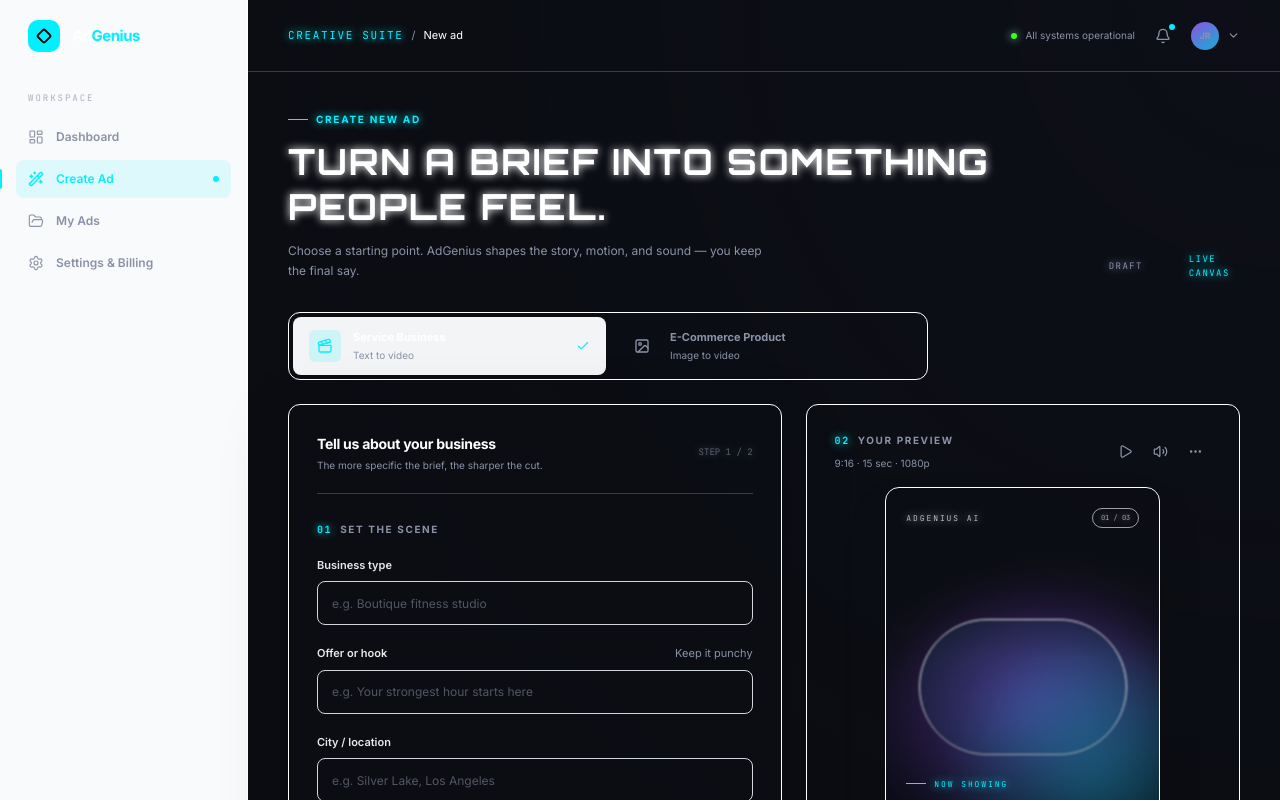
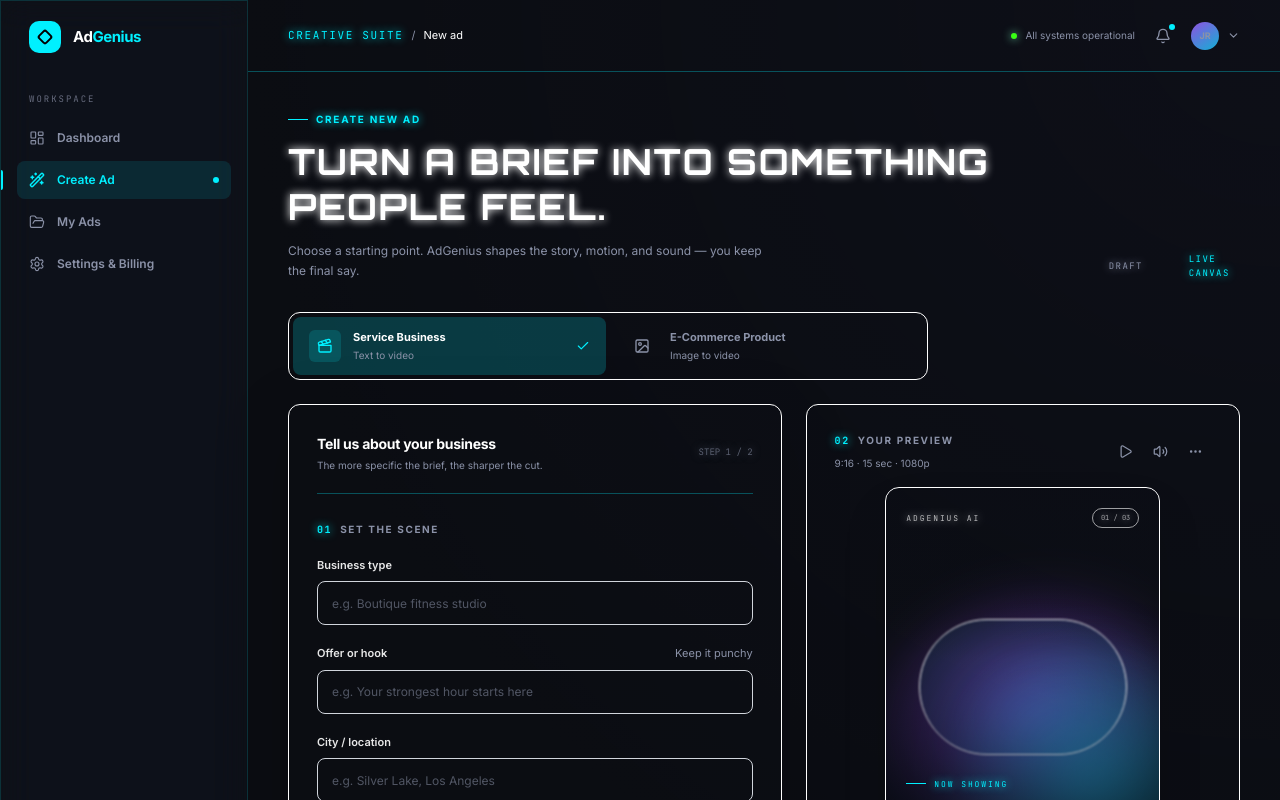
Before and after one commit to sbmp69/ads, a Next.js app: page / in a window 1280 px wide. Shown: the top 800 px of the page. Built offline with nearby package versions, Linux system fonts and the light colour scheme.

Commit message:
fix: remove residual light mode bg-gray-50 from sidebar

```diff
--- a/src/app/layout.tsx
+++ b/src/app/layout.tsx
@@ -21,7 +21,7 @@
       >
         <>
           <div className="noise-overlay min-h-[100dvh] bg-cyber-surface/50">
-            <header className="flex h-16 items-center justify-between border-b border-cyber-cyan/20/70 bg-gray-50 px-4 md:hidden">
+            <header className="flex h-16 items-center justify-between border-b border-cyber-cyan/20/70 bg-cyber-surface/50 glass-panel px-4 md:hidden">
               <button
                 type="button"
                 className="rounded-md p-2 text-cyber-muted hover:bg-foreground/[.05] hover:text-cyber-text"
@@ -85,7 +85,7 @@
             </header>
             <div className="flex min-h-[calc(100dvh-4rem)]">
               <div className="hidden md:block">
-                <aside className="flex h-full w-[248px] shrink-0 flex-col border-r border-cyber-cyan/20/70 bg-gray-50 px-4 py-5">
+                <aside className="flex h-full w-[248px] shrink-0 flex-col border-r border-cyber-cyan/20/70 bg-cyber-surface/50 glass-panel px-4 py-5">
                   <div className="px-3">
                     <a
                       data-testid="link-logo"
--- a/src/app/page.tsx
+++ b/src/app/page.tsx
@@ -129,7 +129,7 @@
             role="tab"
             aria-selected="true"
             data-testid="tab-service-business"
-            className="flex flex-1 items-center gap-3 rounded-lg px-3 py-3 text-left transition-all sm:px-4 bg-gray-100 text-cyber-text shadow-[inset_0_0_0_1px_hsl(var(--border))]"
+            className="flex flex-1 items-center gap-3 rounded-lg px-3 py-3 text-left transition-all sm:px-4 bg-cyber-cyan/20 text-cyber-text shadow-[inset_0_0_0_1px_hsl(var(--border))]"
           >
             <span className="flex h-8 w-8 items-center justify-center rounded-md bg-cyber-cyan/15 text-cyber-cyan text-glow">
               <svg
@@ -378,11 +378,11 @@
                               {scene.durationSeconds}s
                             </span>
                           </div>
-                          <p className="text-sm text-gray-700 font-medium mb-2">
+                          <p className="text-sm text-white font-medium mb-2">
                             "{scene.videoPrompt}"
                           </p>
                           {scene.textOverlay && (
-                            <div className="inline-block bg-gray-100 text-gray-800 text-xs font-bold px-2 py-1 rounded">
+                            <div className="inline-block bg-cyber-cyan/20 text-cyber-cyan text-glow text-xs font-bold px-2 py-1 rounded">
                               OVERLAY: {scene.textOverlay}
                             </div>
                           )}
```
